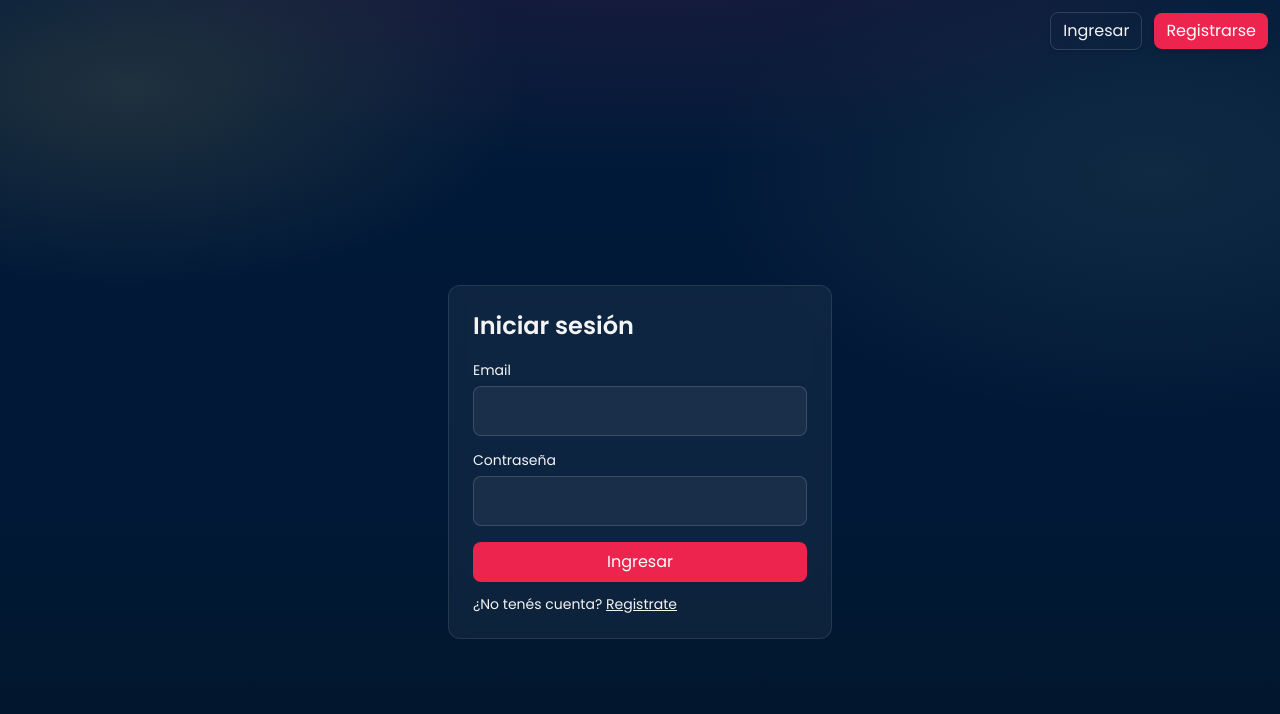
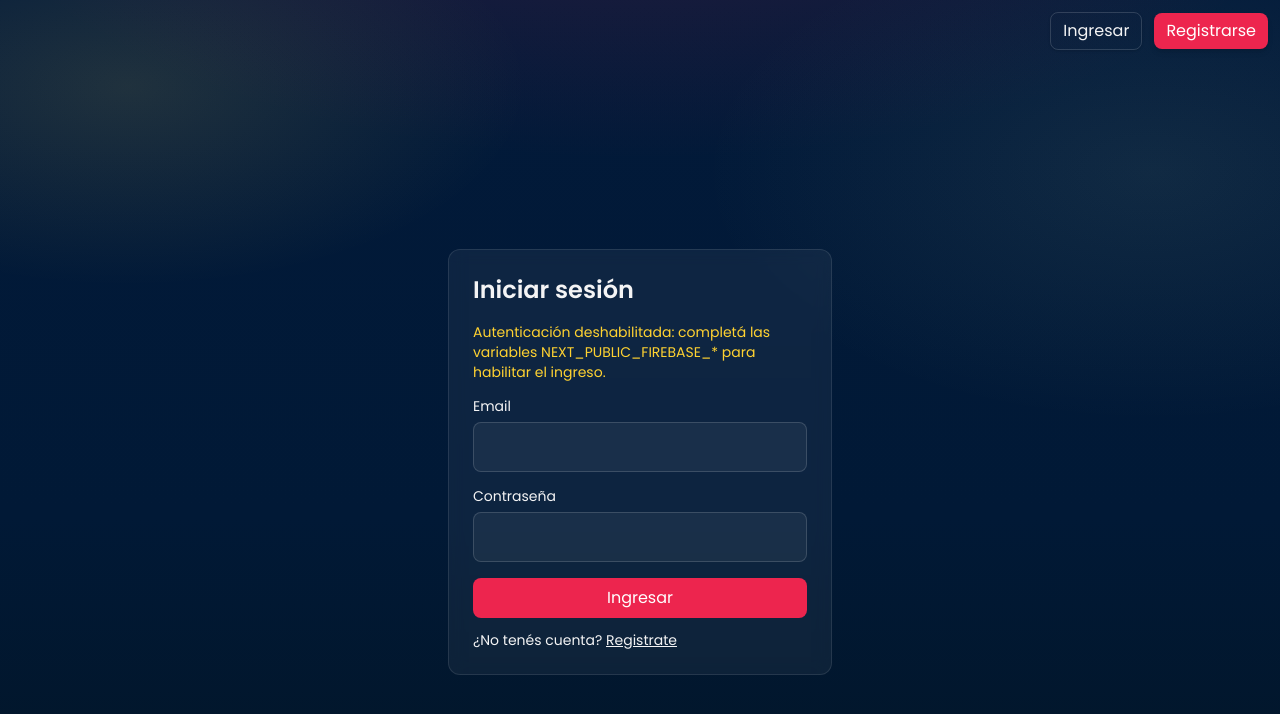
Before and after one commit to brianswitach/soundmatch, a Next.js app: page /login in a window 1280 px wide. Shown: the top 714 px of the page. Built offline with nearby package versions, Linux system fonts and the light colour scheme; no server answers.

Commit message:
ux(auth): graceful handling when Firebase env is missing; show inline warning instead of throwing

```diff
--- a/app/(auth)/login/page.tsx
+++ b/app/(auth)/login/page.tsx
@@ -26,7 +26,10 @@ export default function LoginPage() {
     setError(null);
     try {
       const auth = getFirebaseAuth();
-      if (!auth) throw new Error("Auth no disponible");
+      if (!auth) {
+        setError("Autenticación no disponible. Falta configurar Firebase en el entorno.");
+        return;
+      }
       await signInWithEmailAndPassword(auth, email, password);
       router.push("/");
     } catch (err: any) {
@@ -44,6 +47,11 @@ export default function LoginPage() {
         className="w-full max-w-sm rounded-xl border border-white/10 bg-white/5 p-6 backdrop-blur-sm"
       >
         <h1 className="text-2xl font-semibold mb-4">Iniciar sesión</h1>
+        {!getFirebaseAuth() && (
+          <p className="text-amber-300 text-sm mb-3">
+            Autenticación deshabilitada: completá las variables NEXT_PUBLIC_FIREBASE_* para habilitar el ingreso.
+          </p>
+        )}
         <label className="text-sm">Email</label>
         <input
           type="email"
--- a/app/(auth)/register/page.tsx
+++ b/app/(auth)/register/page.tsx
@@ -26,7 +26,10 @@ export default function RegisterPage() {
     setError(null);
     try {
       const auth = getFirebaseAuth();
-      if (!auth) throw new Error("Auth no disponible");
+      if (!auth) {
+        setError("Autenticación no disponible. Falta configurar Firebase en el entorno.");
+        return;
+      }
       await createUserWithEmailAndPassword(auth, email, password);
       router.push("/login");
     } catch (err: any) {
@@ -44,6 +47,11 @@ export default function RegisterPage() {
         className="w-full max-w-sm rounded-xl border border-white/10 bg-white/5 p-6 backdrop-blur-sm"
       >
         <h1 className="text-2xl font-semibold mb-4">Crear cuenta</h1>
+        {!getFirebaseAuth() && (
+          <p className="text-amber-300 text-sm mb-3">
+            Autenticación deshabilitada: completá las variables NEXT_PUBLIC_FIREBASE_* para habilitar el registro.
+          </p>
+        )}
         <label className="text-sm">Email</label>
         <input
           type="email"
```
